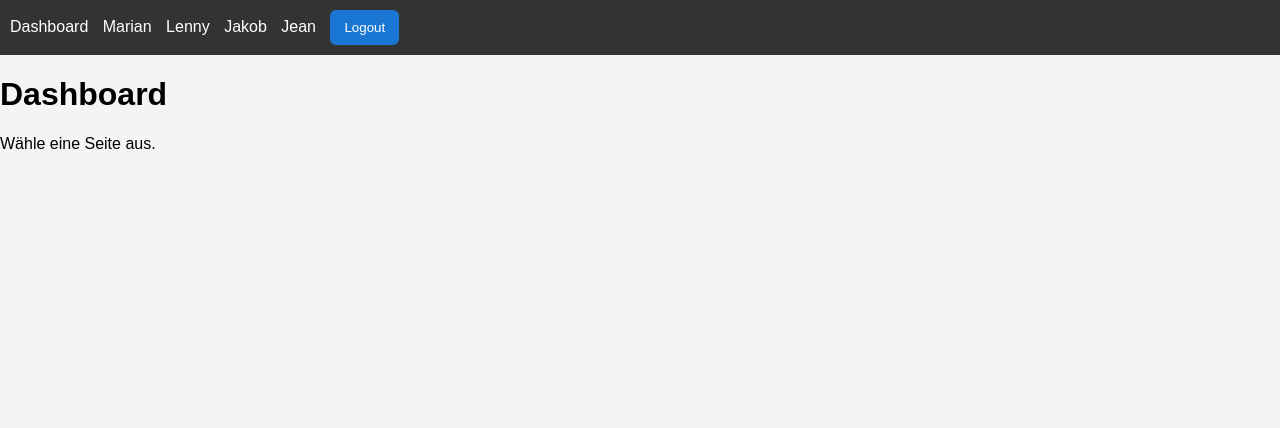
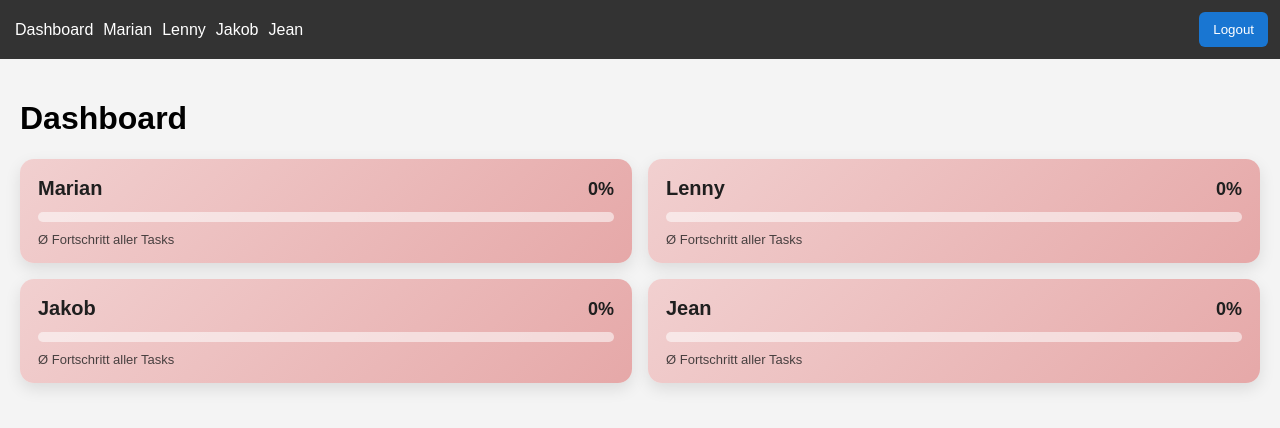
Before and after one commit to ImFin3/Web-Entwicklung-Projekt, a plain HTML site: page sites/dashboard.html in a window 1280 px wide. Drawn offline with Linux system fonts and the light colour scheme; sample sign-in values are in the browser's storage.

Commit message:
dashboard + besseres seitenlayout

```diff
--- a/script/main.js
+++ b/script/main.js
@@ -241,7 +241,7 @@ function addTask(owner) {
   const progress = Number(progressInput.value);
 
   if (text === "") {
-    alert("Bitte gib eine Aufgabe ein.");
+    alert("Bitte benenne die Aufgabe.");
     return;
   }
 
@@ -365,3 +365,45 @@ function editTask(owner, index) {
   if (!canEdit(owner)) return;   // Rechtecheck
   openEditModal(owner, index);   // Modal öffnen statt prompt
 }
+
+// ---------------------------
+// DASHBOARD: Durchschnitts-Fortschritt berechnen
+// ---------------------------
+function getAverageProgress(owner) {
+  const list = getTasks()[owner] || [];
+  if (list.length === 0) return 0;
+
+  const sum = list.reduce((acc, t) => acc + Number(t.progress || 0), 0);
+  return Math.round(sum / list.length);
+}
+
+// ---------------------------
+// DASHBOARD: Card UI setzen (Text, Bar, Pastell-Farbe)
+// ---------------------------
+function updateDashboardCard(cardId, owner) {
+  const card = document.getElementById(cardId);
+  if (!card) return;
+
+  const avg = getAverageProgress(owner);
+
+  const progressSpan = card.querySelector(".dash-progress");
+  const barFill = card.querySelector(".dash-bar-fill");
+
+  if (progressSpan) progressSpan.innerText = avg + "%";
+  if (barFill) card.style.setProperty("--p", avg + "%");
+
+  // Hue von 0 (rot) bis 120 (grün)
+  const hue = Math.round((avg / 100) * 120);
+  card.style.setProperty("--hue", String(hue));
+}
+
+// ---------------------------
+// DASHBOARD: Initialisierung
+// ---------------------------
+function initDashboard() {
+  // Nur auf Dashboard-Seite sinnvoll (Cards existieren nur dort)
+  updateDashboardCard("card-marian", "marian");
+  updateDashboardCard("card-lenny", "lenny");
+  updateDashboardCard("card-jakob", "jakob");
+  updateDashboardCard("card-jean", "jean");
+}
--- a/sites/dashboard.html
+++ b/sites/dashboard.html
@@ -6,7 +6,7 @@
   <link rel="stylesheet" href="../style/style.css">
 </head>
 
-<body onload="checkLogin()">
+<body onload="checkLogin(); initDashboard()">
 
   <nav>
     <a href="dashboard.html">Dashboard</a>
@@ -14,13 +14,50 @@
     <a href="lenny.html">Lenny</a>
     <a href="jakob.html">Jakob</a>
     <a href="jean.html">Jean</a>
-  <button onclick="logout()">Logout</button>
+    <button class="logout-btn" onclick="logout()">Logout</button>
   </nav>
 
+  <main>
     <h1>Dashboard</h1>
 
-<p>Wähle eine Seite aus.</p>
+    <div class="dashboard-grid">
+      <a id="card-marian" class="dash-card" href="marian.html">
+        <div class="dash-top">
+          <h2>Marian</h2>
+          <div class="dash-percent"><span class="dash-progress">0%</span></div>
+        </div>
+        <div class="dash-bar"><span class="dash-bar-fill"></span></div>
+        <p class="dash-sub">Ø Fortschritt aller Tasks</p>
+      </a>
+
+      <a id="card-lenny" class="dash-card" href="lenny.html">
+        <div class="dash-top">
+          <h2>Lenny</h2>
+          <div class="dash-percent"><span class="dash-progress">0%</span></div>
+        </div>
+        <div class="dash-bar"><span class="dash-bar-fill"></span></div>
+        <p class="dash-sub">Ø Fortschritt aller Tasks</p>
+      </a>
+
+      <a id="card-jakob" class="dash-card" href="jakob.html">
+        <div class="dash-top">
+          <h2>Jakob</h2>
+          <div class="dash-percent"><span class="dash-progress">0%</span></div>
+        </div>
+        <div class="dash-bar"><span class="dash-bar-fill"></span></div>
+        <p class="dash-sub">Ø Fortschritt aller Tasks</p>
+      </a>
+
+      <a id="card-jean" class="dash-card" href="jean.html">
+        <div class="dash-top">
+          <h2>Jean</h2>
+          <div class="dash-percent"><span class="dash-progress">0%</span></div>
+        </div>
+        <div class="dash-bar"><span class="dash-bar-fill"></span></div>
+        <p class="dash-sub">Ø Fortschritt aller Tasks</p>
+      </a>
+    </div>
+  </main>
 
   <script src="../script/main.js"></script>
 </body>
-</html>
--- a/style/style.css
+++ b/style/style.css
@@ -25,8 +25,7 @@ main {
   background: white;
   padding: 20px;
   border-radius: 10px;
-  margin-bottom: 20px;
-  width: fit-content;
+  margin: 10px 0px;
   box-shadow: 0 4px 10px rgba(0, 0, 0, 0.1);
 }
 
@@ -51,15 +50,24 @@ input[type="range"] {
 button {
   padding: 10px 14px;
   cursor: pointer;
-  margin-right: 5px;
+  margin: 2px;
   border: none;
   border-radius: 6px;
   background: #1976d2;
   color: white;
+  transition: 0.25s ease;
 }
 
 button:hover {
   background: #1565c0;
+}
+
+.logout-btn {
+  margin-left: auto;
+}
+
+.add-btn {
+  margin-left: auto;
 }
 
 /* ---------------------------
@@ -69,11 +77,13 @@ nav {
   background: #333;
   color: white;
   padding: 10px;
+  display: flex;
+  align-items: center;
 }
 
 nav a {
   color: white;
-  margin-right: 10px;
+  margin: 5px;
   text-decoration: none;
 }
 
@@ -82,13 +92,104 @@ nav a:hover {
 }
 
 /* ---------------------------
+   DASHBOARD GRID + CARDS
+--------------------------- */
+.dashboard-grid {
+  display: grid;
+  grid-template-columns: repeat(2, minmax(0, 1fr));
+  gap: 16px;
+  margin: 8px 0;
+}
+
+/* Mobile: 1 Spalte */
+@media (max-width: 700px) {
+  .dashboard-grid {
+    grid-template-columns: 1fr;
+  }
+}
+
+/* Card als Link */
+.dash-card {
+  --hue: 0;     /* 0 = rot, 120 = grün (wird per JS gesetzt) */
+  --p: 0%;      /* Progress (wird per JS gesetzt) */
+
+  display: block;
+  padding: 18px 18px 16px;
+  border-radius: 14px;
+  text-decoration: none;
+  color: #1f1f1f;
+
+  /* Pastelliger Verlauf je nach Hue */
+  background: linear-gradient(
+    135deg,
+    hsl(var(--hue), 55%, 88%),
+    hsl(var(--hue), 55%, 78%)
+  );
+
+  box-shadow: 0 6px 16px rgba(0, 0, 0, 0.10);
+  transition: transform 0.18s ease, box-shadow 0.18s ease;
+}
+
+.dash-card:hover {
+  transform: translateY(-2px);
+  box-shadow: 0 10px 22px rgba(0, 0, 0, 0.12);
+}
+
+.dash-top {
+  display: flex;
+  justify-content: space-between;
+  align-items: baseline;
+  gap: 12px;
+}
+
+.dash-top h2 {
+  margin: 0;
+  font-size: 20px;
+}
+
+.dash-percent {
+  font-weight: 700;
+  font-size: 18px;
+}
+
+/* kleine Progress-Bar */
+.dash-bar {
+  margin-top: 12px;
+  height: 10px;
+  border-radius: 999px;
+  background: rgba(255, 255, 255, 0.55);
+  overflow: hidden;
+}
+
+.dash-bar-fill {
+  display: block;
+  height: 100%;
+  width: var(--p);
+  border-radius: 999px;
+  background: rgba(0, 0, 0, 0.18);
+}
+
+.dash-sub {
+  margin: 10px 0 0;
+  font-size: 13px;
+  opacity: 0.8;
+}
+
+/* ---------------------------
    TASKS
 --------------------------- */
+
+.add-task-flex-wrapper {
+  display: flex;
+  align-items: center;
+}
+
 .task {
   background: white;
   margin: 10px 0;
   padding: 10px;
   border-radius: 6px;
+  box-shadow: 0 4px 10px rgba(0, 0, 0, 0.1);
 }
 
 h2 {
@@ -97,7 +198,9 @@ h2 {
 
 #openTasks,
 #doneTasks {
-  margin: 10px 0;
+  background: #fffce0;
+  padding: 10px;
+  border-radius: 8px;
 }
 
 #doneTasks {
```
Also changed, not shown: sites/jakob.html (+4 -2 lines), sites/jean.html (+4 -2 lines), sites/lenny.html (+4 -2 lines), sites/marian.html (+4 -2 lines). Lines whose indentation alone changed are shown as unchanged.
